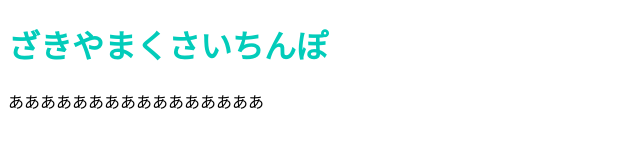
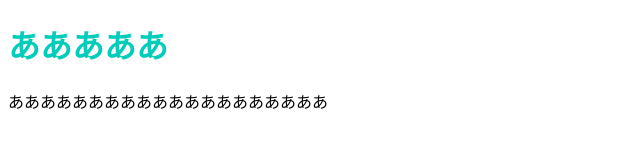
Before and after one commit to NOZOSU55/NOZOSU55.github.io, a plain HTML site: page index.html in a window 1280 px wide. Shown: the whole page, without its empty margins (0-640 px from the left). Drawn offline with Linux system fonts and the light colour scheme.

Commit message:
Update index.html

```diff
--- a/index.html
+++ b/index.html
@@ -6,8 +6,8 @@
     <link rel="stylesheet" href="stylesheet.css">
   </head>
   <body>
-    <h1 class="title">ざきやまくさいちんぽ</h1>
-    <p>ああああああああああああああああ</p>
+    <h1 class="title">あああああ</h1>
+    <p>ああああああああああああああああああああ</p>
 
   </body>
 </html>
```
